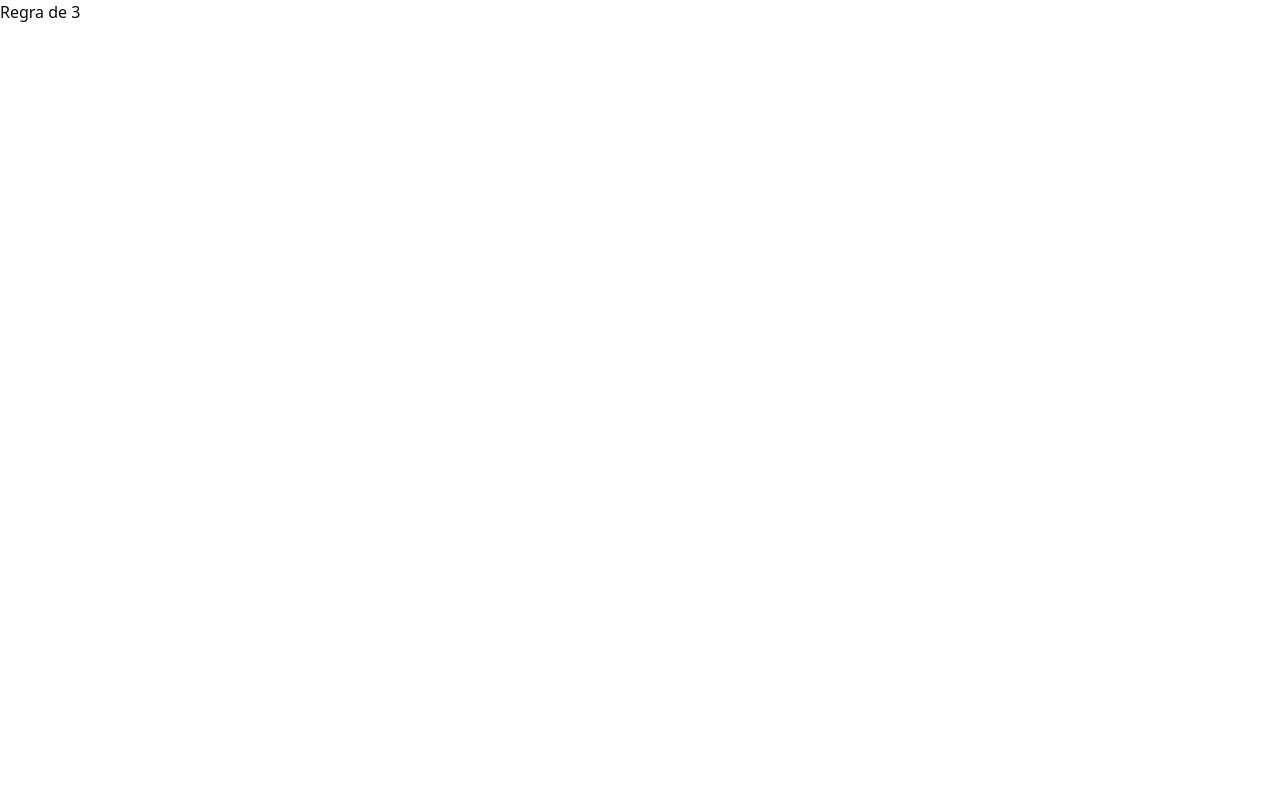
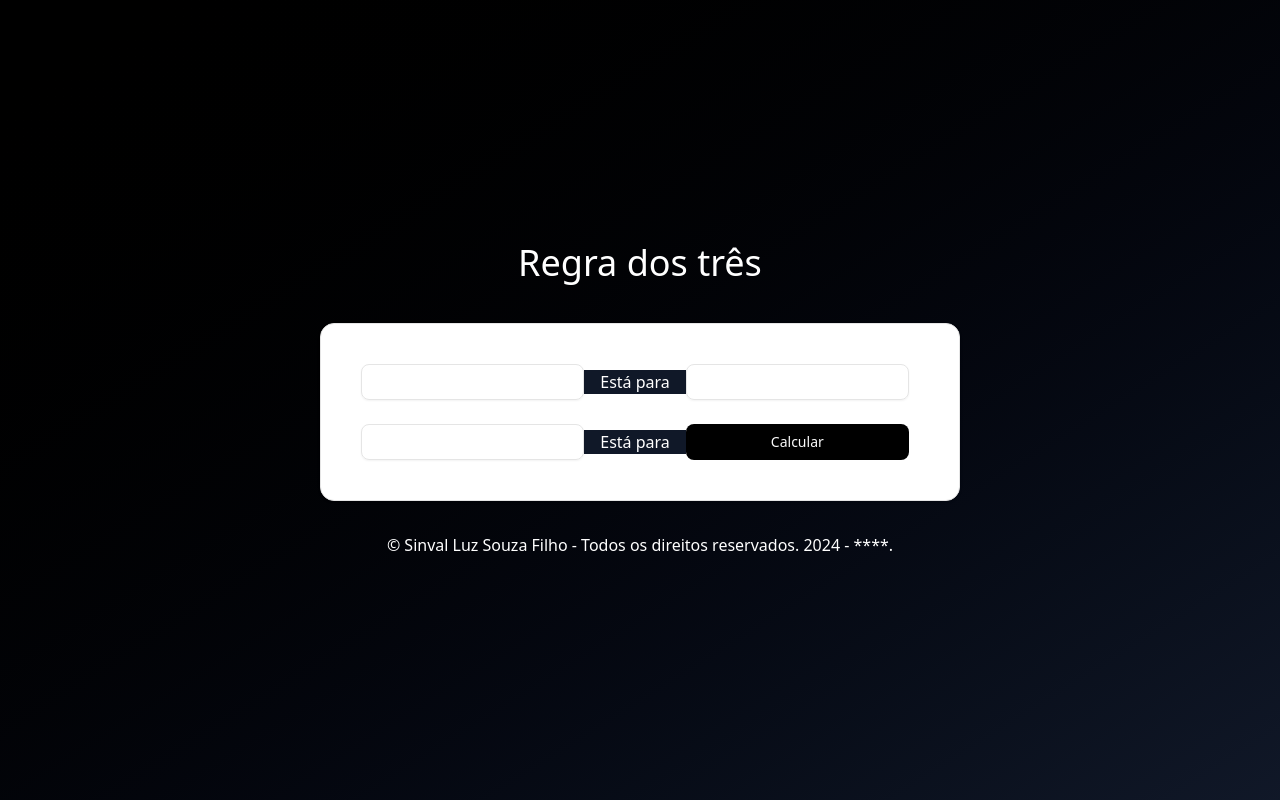
Before and after one commit to Sinvalluz/Regra-de-3, a Next.js app: page / in a window 1280 px wide. Built offline with nearby package versions, Linux system fonts and the light colour scheme.

Commit message:
feat: update layout and page components to include Header, Main, and Footer

```diff
--- a/src/app/layout.tsx
+++ b/src/app/layout.tsx
@@ -1,33 +1,29 @@
-import type { Metadata } from "next";
-import { Geist, Geist_Mono } from "next/font/google";
-import "./globals.css";
+import type { Metadata } from 'next';
+import { Geist, Geist_Mono } from 'next/font/google';
+import './globals.css';
 
 const geistSans = Geist({
-  variable: "--font-geist-sans",
-  subsets: ["latin"],
+	variable: '--font-geist-sans',
+	subsets: ['latin'],
 });
 
 const geistMono = Geist_Mono({
-  variable: "--font-geist-mono",
-  subsets: ["latin"],
+	variable: '--font-geist-mono',
+	subsets: ['latin'],
 });
 
 export const metadata: Metadata = {
-  title: "Regra de 3",
+	title: 'Regra de 3',
 };
 
 export default function RootLayout({
-  children,
+	children,
 }: Readonly<{
-  children: React.ReactNode;
+	children: React.ReactNode;
 }>) {
-  return (
-    <html lang="en">
-      <body
-        className={`${geistSans.variable} ${geistMono.variable} antialiased`}
-      >
-        {children}
-      </body>
-    </html>
-  );
+	return (
+		<html lang='pt-br'>
+			<body className={`${geistSans.variable} ${geistMono.variable} antialiased`}>{children}</body>
+		</html>
+	);
 }
--- a/src/app/page.tsx
+++ b/src/app/page.tsx
@@ -1,5 +1,15 @@
+import Footer from '../components/Footer';
+import Header from '../components/Header';
+import Main from '../components/Main';
+
 export default function Home() {
-  return (
-    <h1>Regra de 3</h1>
-  );
+	return (
+		<div className='bg-linear-to-br from-black to-gray-900 min-h-screen w-full flex justify-center items-center'>
+			<div>
+				<Header />
+				<Main />
+				<Footer />
+			</div>
+		</div>
+	);
 }
```
